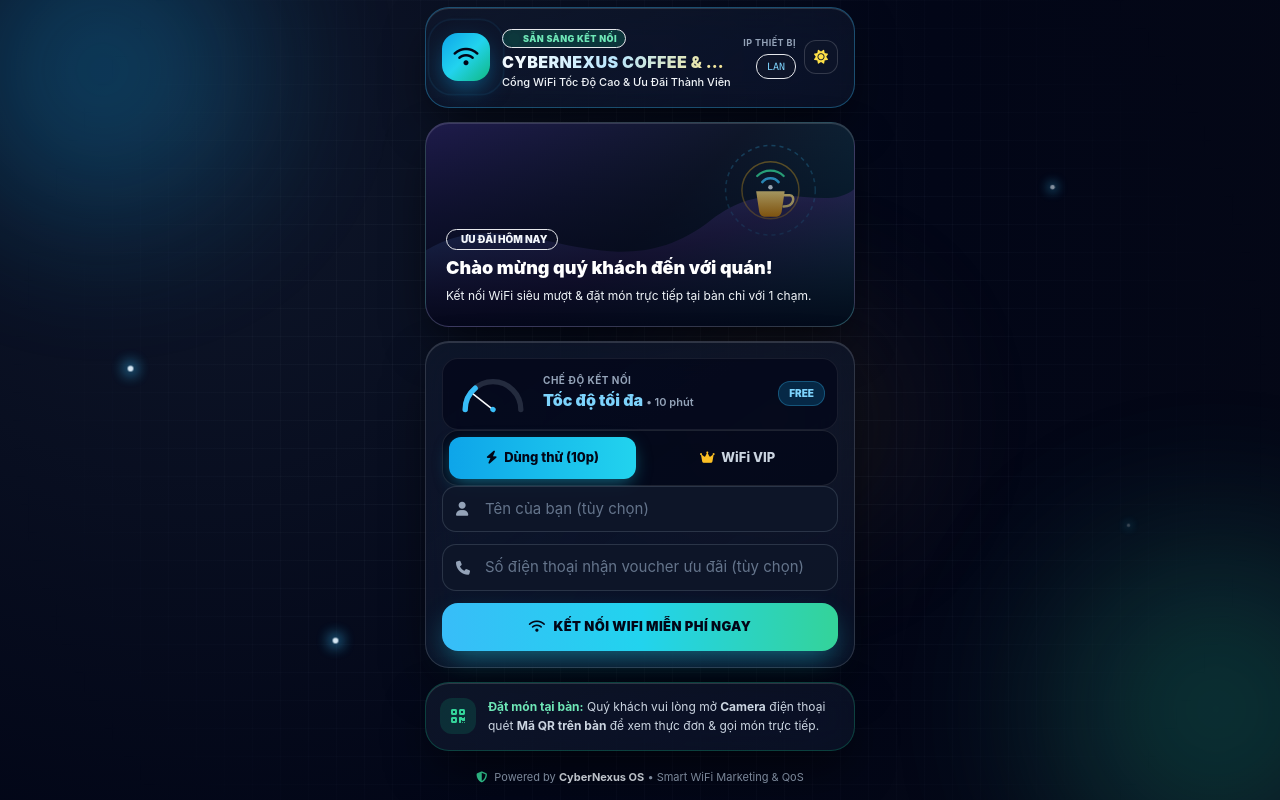
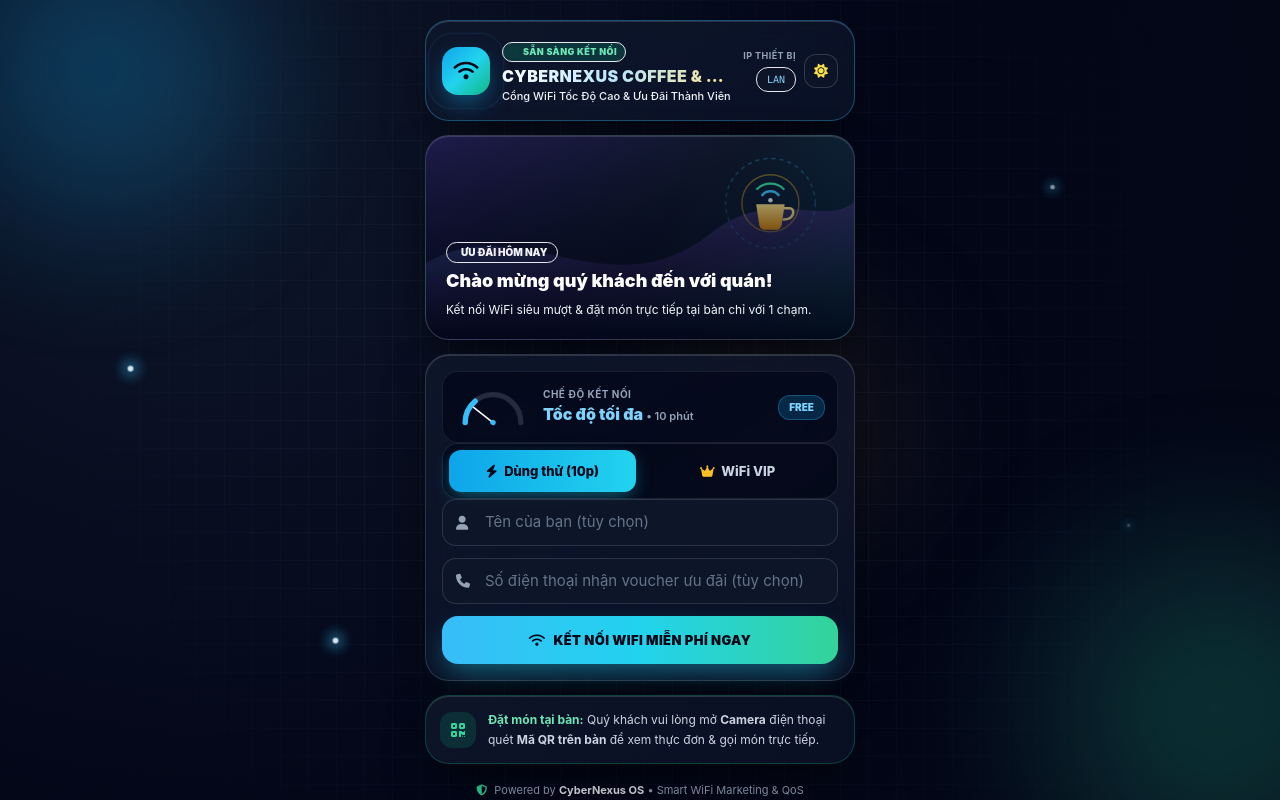
Before and after one commit to hungiron-max/CYBERNEXUS-OS, a PHP site: page /wifi.html in a window 1280 px wide. Run offline with PHP 8.4, Linux system fonts and the light colour scheme.

Commit message:
fix(wifi-portal): prevent top header clipping under iOS Captive Portal bar & release OTA v2026.11.18.9

```diff
--- a/slave/web/assets/css/wifi_portal.css
+++ b/slave/web/assets/css/wifi_portal.css
@@ -14,15 +14,27 @@
 body {
     margin: 0;
     min-height: 100dvh;
-    padding: max(16px, env(safe-area-inset-top)) 14px max(24px, env(safe-area-inset-bottom));
+    padding: max(20px, env(safe-area-inset-top)) 14px max(24px, env(safe-area-inset-bottom));
     background: #020617;
     color: #f1f5f9;
     display: flex;
     flex-direction: column;
     align-items: center;
-    justify-content: center;
+    justify-content: flex-start;
     overflow-x: hidden;
     -webkit-tap-highlight-color: transparent;
+}
+
+@media (max-width: 639px) {
+    body {
+        padding-top: max(68px, calc(env(safe-area-inset-top) + 24px));
+    }
+}
+
+@media (min-width: 640px) and (min-height: 820px) {
+    body {
+        justify-content: center;
+    }
 }
 
 .wifi-shell {
--- a/slave/web/wifi.html
+++ b/slave/web/wifi.html
@@ -7,7 +7,7 @@
     <link rel="stylesheet" href="assets/css/app-tailwind.min.css">
     <link rel="stylesheet" href="assets/vendor/fontawesome/css/all.min.css">
     <link rel="stylesheet" href="assets/css/liquid-glass.css?v=2">
-    <link rel="stylesheet" href="assets/css/wifi_portal.css?v=20261117_light">
+    <link rel="stylesheet" href="assets/css/wifi_portal.css?v=20261118_ios">
 </head>
 <body>
     <!-- Ambient Aurora & Sparkle Background -->
```
Also changed, not shown: master/updates/archive/2026.11.18.9/manifest.json (added), master/updates/manifest.json, 2 other files.
